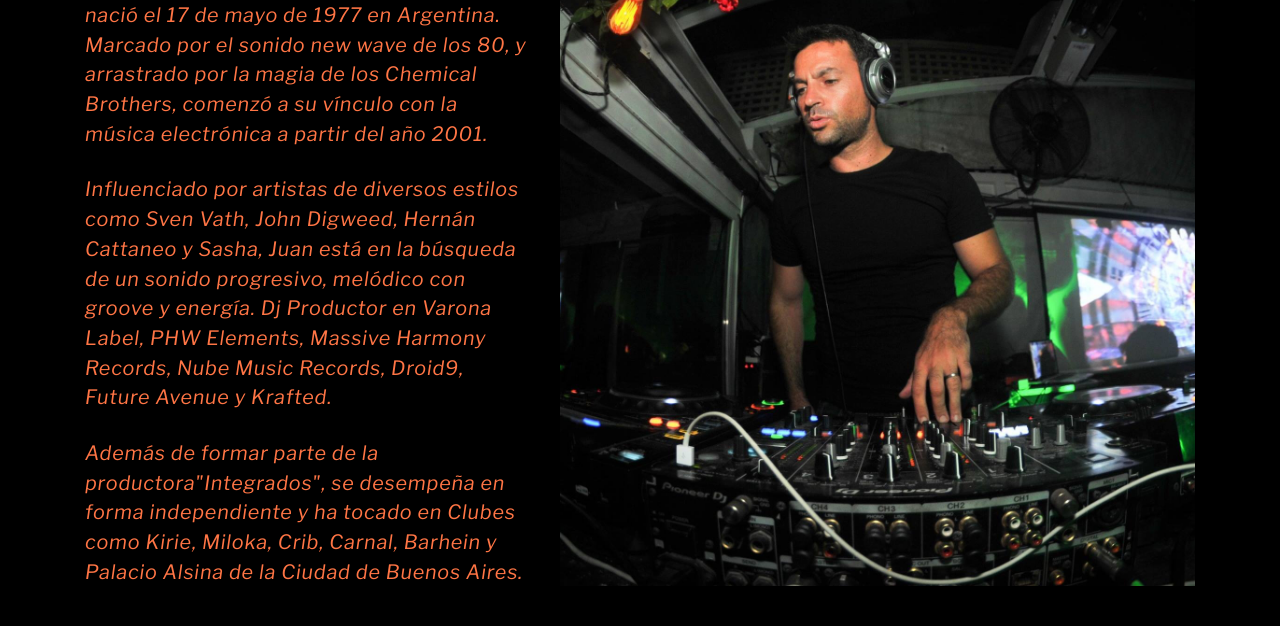
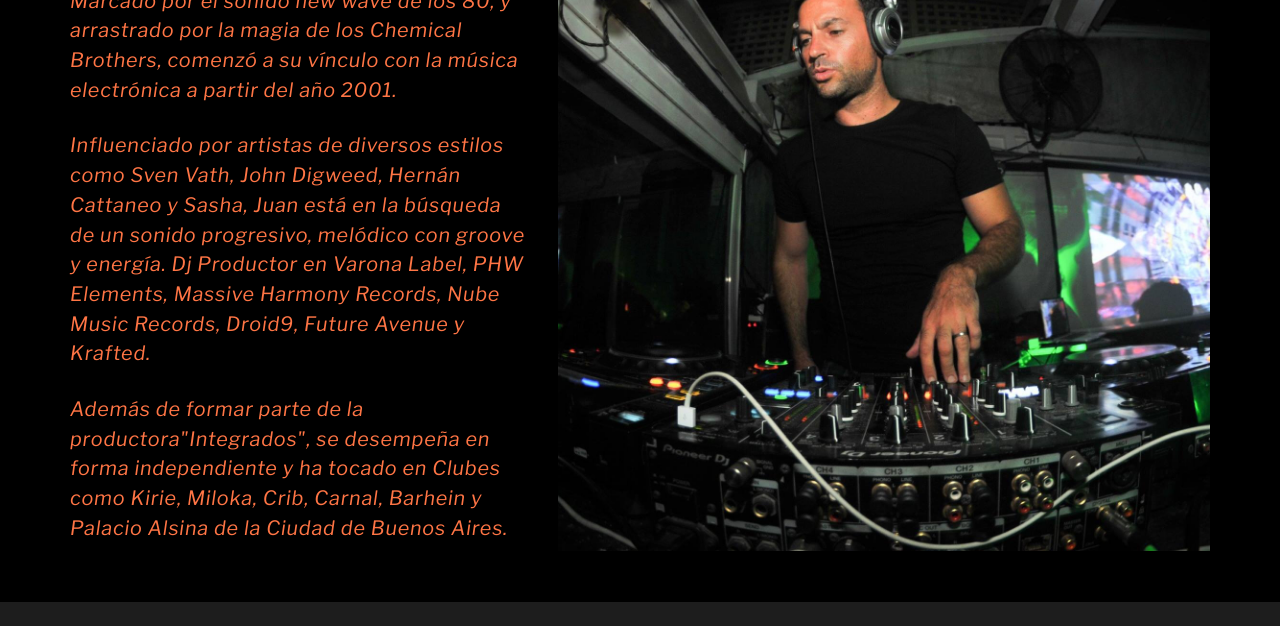
Before and after one commit to ViniTENC/PROYECTO-CODER, a plain HTML site: page index.html in a window 1280 px wide. Shown: the part 241-867 px from the top of the page. Drawn offline with nearby package versions, Linux system fonts and the light colour scheme.

Commit message:
ultimos cambios

```diff
--- a/index.html
+++ b/index.html
@@ -38,7 +38,7 @@
             </div>
         </nav>
     </header>
-    <main class="container">
+    <main class="container" style="padding: 0px;">
         <div class="row mt-5" style="align-items: center;">
             <div class="col-md-12 col-lg-5" style="margin: 1.5rem 0rem;">
                 <h2>Juan Erbin aka Bitxo,</h2>
```
